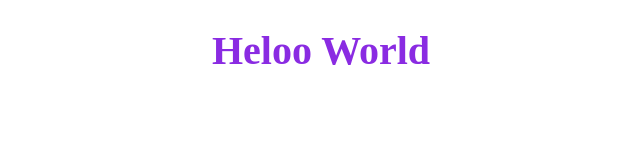
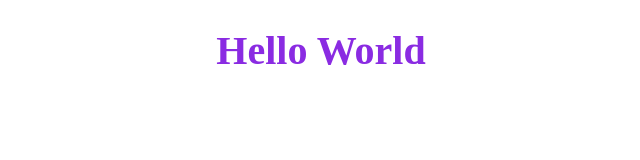
Before and after one commit to Markus-Polo/helooWorld, a plain HTML site: page index.html in a window 1280 px wide. Shown: the full height of the page, 319-959 px from the left. Drawn offline with Linux system fonts and the light colour scheme.

Commit message:
fix_typo

```diff
--- a/index.html
+++ b/index.html
@@ -8,6 +8,6 @@
   <title>Document</title>
 </head>
 <body>
-  <h1 class="title-1">Heloo World</h1>
+  <h1 class="title-1">Hello World</h1>
 </body>
 </html>
```
